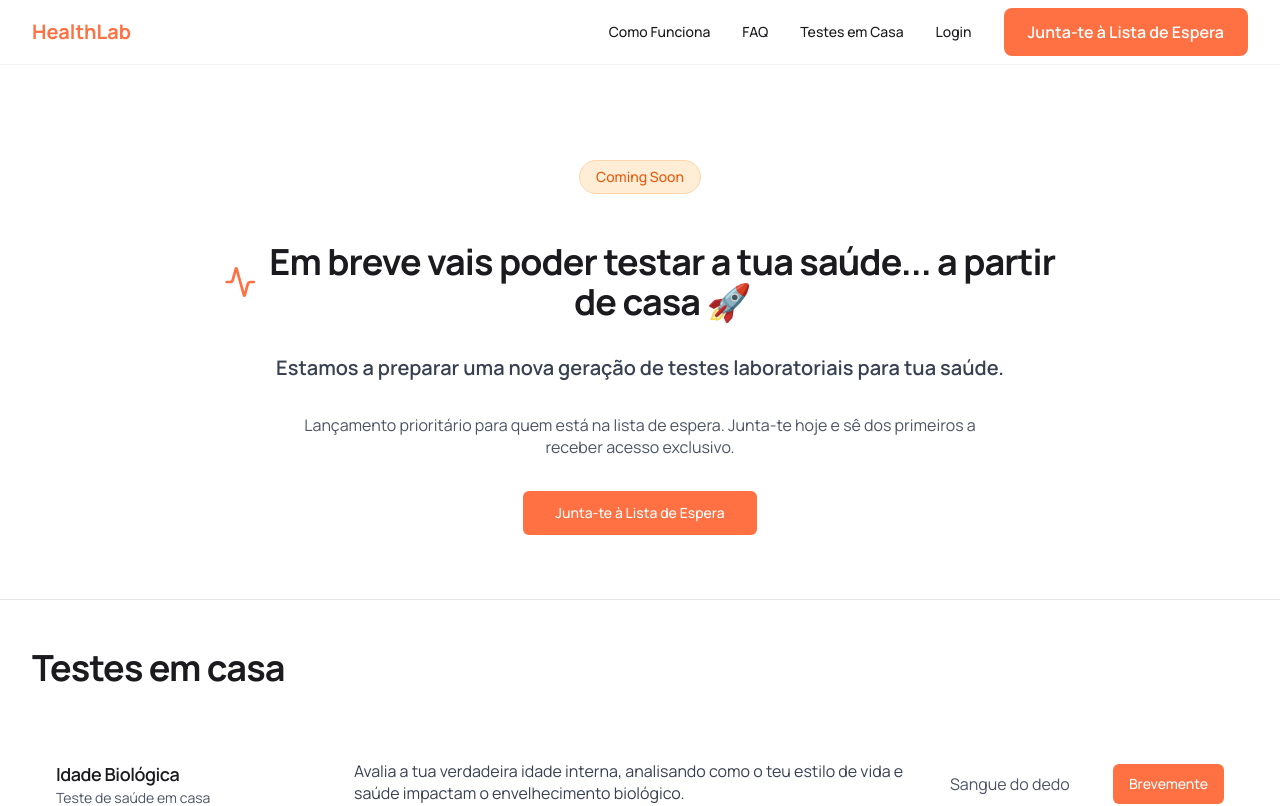
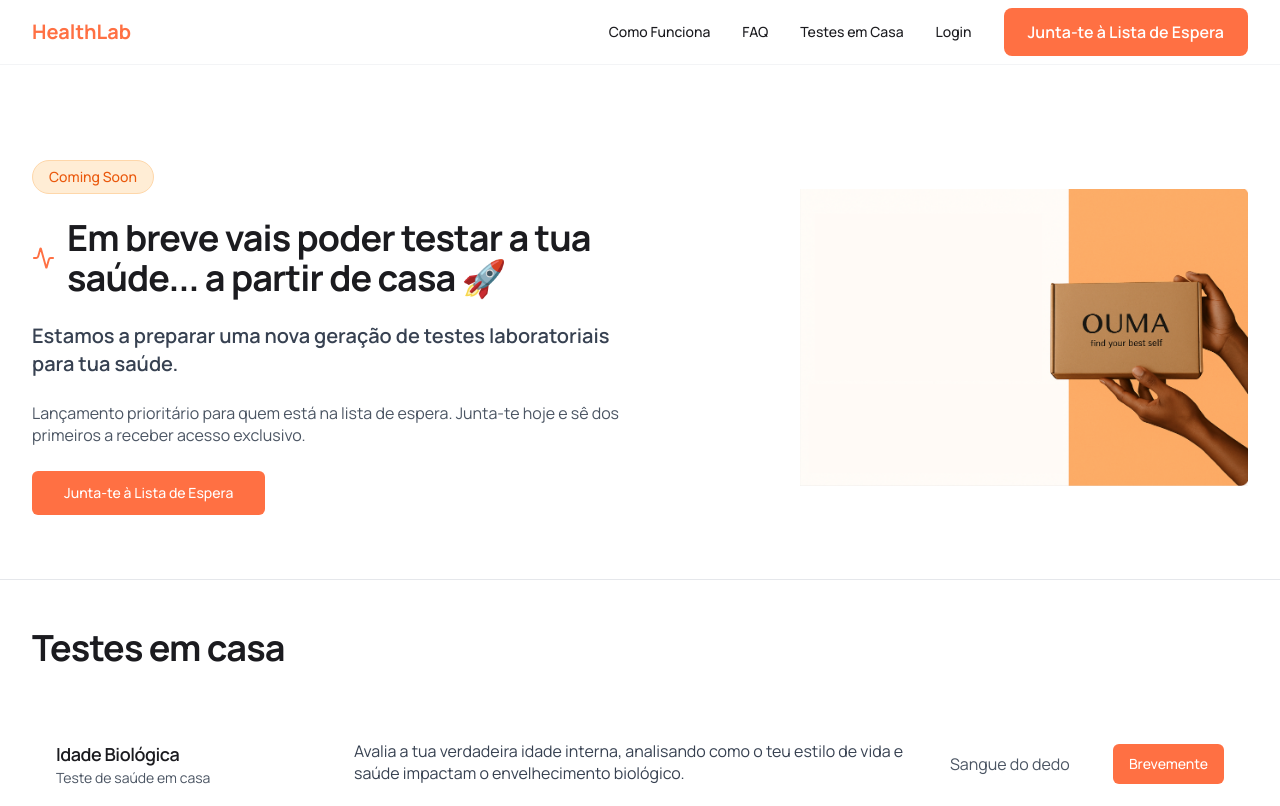
Before and after one commit to RuidosS/vita-check-hub, a React (Vite) app: page /testes in a window 1280 px wide. Shown: the top 806 px of the page. Built offline with nearby package versions, Linux system fonts and the light colour scheme.

Commit message:
feat: Add image to tests section
Adds an image to the tests section and adjusts text layout.

```diff
--- a/src/pages/Testes.tsx
+++ b/src/pages/Testes.tsx
@@ -48,16 +48,17 @@ const Testes = () => {
       <Header />
       <main className="flex-grow pt-24">
         <section className="py-16 bg-white border-b">
-          <div className="container-custom max-w-4xl">
-            <div className="flex flex-col items-center text-center space-y-8">
+          <div className="container-custom">
+            <div className="grid md:grid-cols-2 gap-8 items-center">
+              <div className="flex flex-col items-start text-left space-y-6">
                 <Badge
                   variant="outline"
-                className="bg-orange-100 text-orange-600 border-orange-200 mb-4 px-4 py-1.5 text-sm font-medium rounded-full"
+                  className="bg-orange-100 text-orange-600 border-orange-200 px-4 py-1.5 text-sm font-medium rounded-full"
                 >
                   Coming Soon
                 </Badge>
 
-              <div className="flex items-center justify-center gap-3 text-4xl font-bold">
+                <div className="flex items-center gap-3 text-4xl font-bold">
                   <Activity className="h-10 w-10 text-primary" />
                   <h1>Em breve vais poder testar a tua saúde... a partir de casa 🚀</h1>
                 </div>
@@ -77,6 +78,14 @@ const Testes = () => {
                 >
                   Junta-te à Lista de Espera
                 </Button>
+              </div>
+              <div className="flex justify-center md:justify-end">
+                <img
+                  src="/lovable-uploads/33a37cbe-adc0-4b8a-bf33-1141c6923d5c.png"
+                  alt="Kit de teste HealthLab"
+                  className="w-full max-w-md"
+                />
+              </div>
             </div>
           </div>
         </section>
```
Also changed, not shown: public/lovable-uploads/33a37cbe-adc0-4b8a-bf33-1141c6923d5c.png (added). Lines whose indentation alone changed are shown as unchanged.
